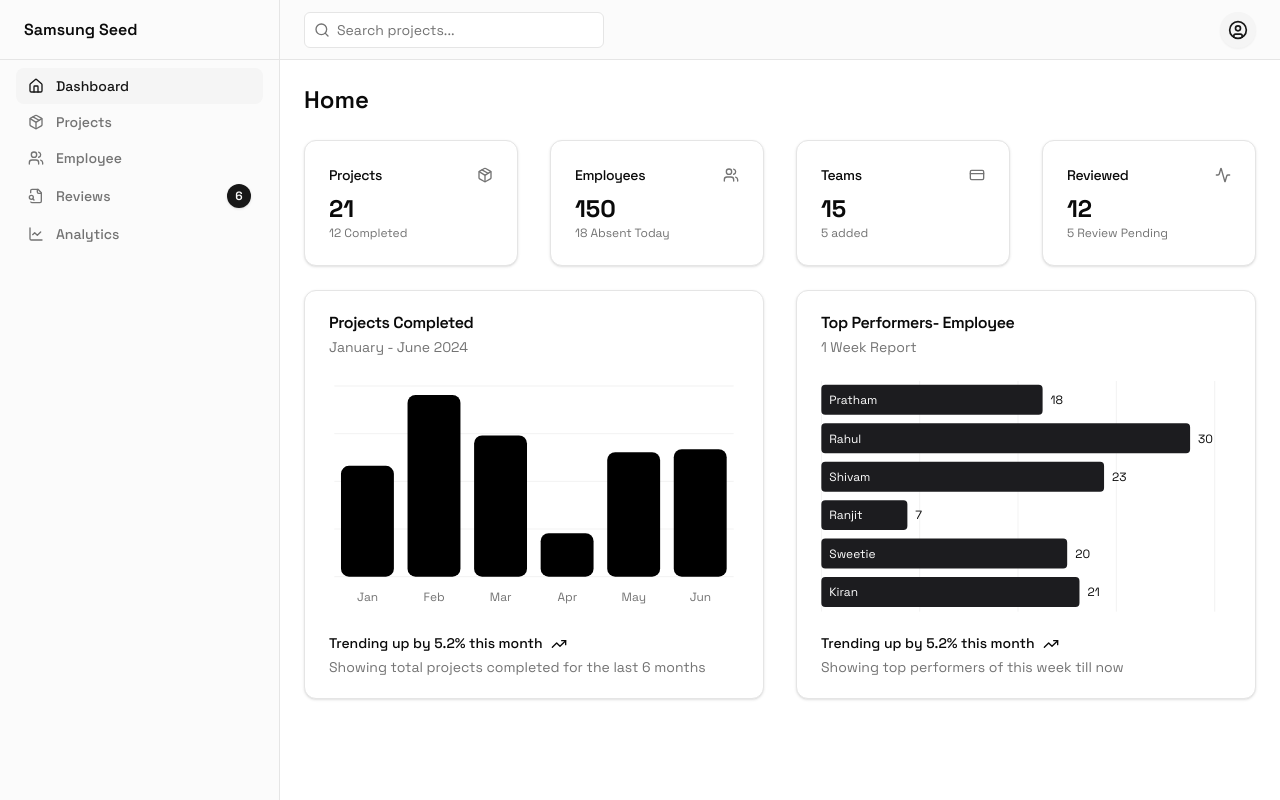
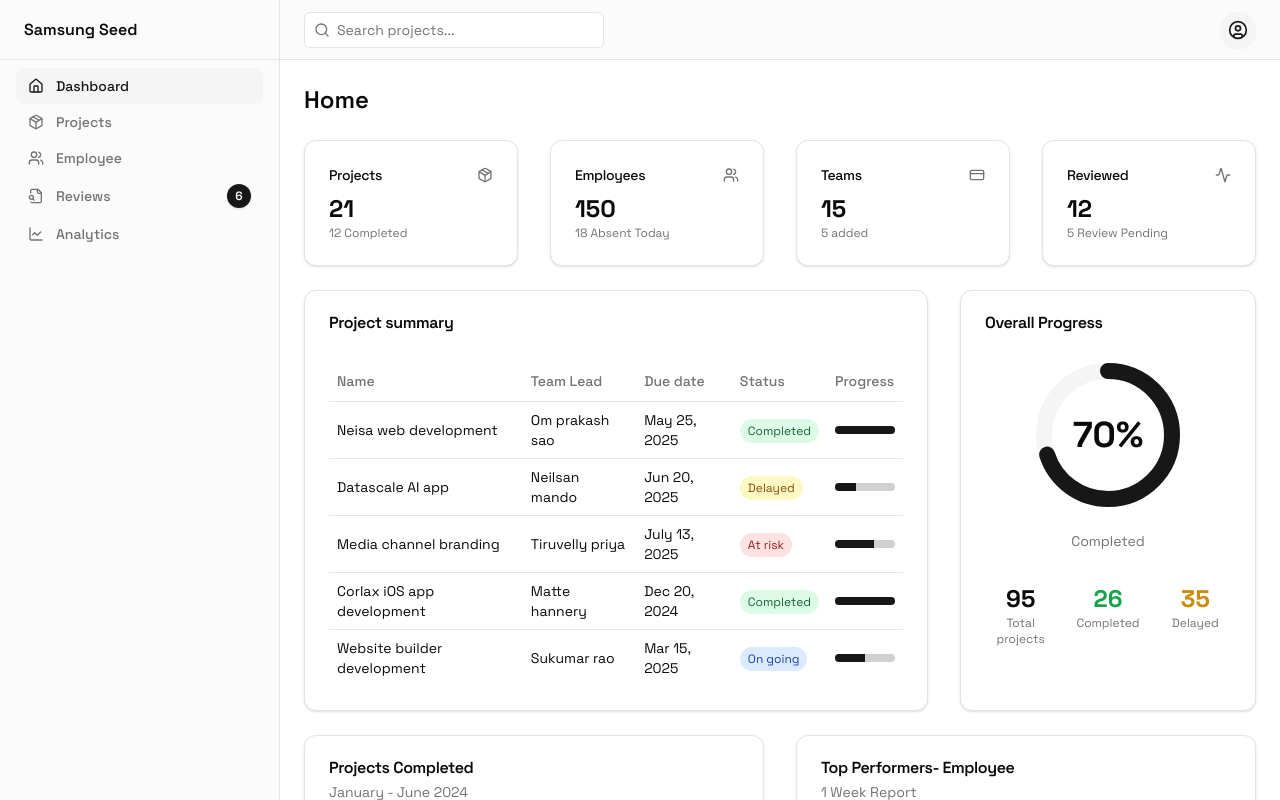
Before and after one commit to prathamranjansingh/SamsungSeed, a React (Vite) app in the folder frontend/: page /home in a window 1280 px wide. Shown: the top 800 px of the page. Built offline with nearby package versions, Linux system fonts and the light colour scheme.

Commit message:
Home Updated

```diff
--- a/frontend/package.json
+++ b/frontend/package.json
@@ -16,6 +16,7 @@
     "@radix-ui/react-icons": "^1.3.0",
     "@radix-ui/react-label": "^2.1.0",
     "@radix-ui/react-popover": "^1.1.1",
+    "@radix-ui/react-progress": "^1.1.0",
     "@radix-ui/react-scroll-area": "^1.1.0",
     "@radix-ui/react-select": "^2.1.1",
     "@radix-ui/react-slot": "^1.1.0",
--- /dev/null
+++ b/frontend/src/components/ui/progress.jsx
@@ -0,0 +1,21 @@
+import * as React from "react"
+import * as ProgressPrimitive from "@radix-ui/react-progress"
+
+import { cn } from "@/lib/utils"
+
+const Progress = React.forwardRef(({ className, value, ...props }, ref) => (
+  <ProgressPrimitive.Root
+    ref={ref}
+    className={cn(
+      "relative h-2 w-full overflow-hidden rounded-full bg-primary/20",
+      className
+    )}
+    {...props}>
+    <ProgressPrimitive.Indicator
+      className="h-full w-full flex-1 bg-primary transition-all"
+      style={{ transform: `translateX(-${100 - (value || 0)}%)` }} />
+  </ProgressPrimitive.Root>
+))
+Progress.displayName = ProgressPrimitive.Root.displayName
+
+export { Progress }
--- a/frontend/src/pages/Home.jsx
+++ b/frontend/src/pages/Home.jsx
@@ -4,18 +4,40 @@ import {
   CardHeader,
   CardTitle,
 } from "../components/ui/card";
-
+import {
+  Select,
+  SelectContent,
+  SelectItem,
+  SelectTrigger,
+  SelectValue,
+} from "../components/ui/select"
+import { Table, TableBody, TableCell, TableHead, TableHeader, TableRow } from "../components/ui/table"
 import { HorizontalChart } from "../components/others/EmployeePerformance";
 
-
+import { Progress } from "../components/ui/progress"
 import ProjectBarchart from "../components/others/ProjectBarchart";
 
 import { Activity, CreditCard, Package, Users } from "lucide-react";
 import { Link } from "react-router-dom";
 
 
+const projectSummary = [
+  { name: "Neisa web development", manager: "Om prakash sao", dueDate: "May 25, 2025", status: "Completed", progress: 100 },
+  { name: "Datascale AI app", manager: "Neilsan mando", dueDate: "Jun 20, 2025", status: "Delayed", progress: 35 },
+  { name: "Media channel branding", manager: "Tiruvelly priya", dueDate: "July 13, 2025", status: "At risk", progress: 65 },
+  { name: "Corlax iOS app development", manager: "Matte hannery", dueDate: "Dec 20, 2024", status: "Completed", progress: 100 },
+  { name: "Website builder development", manager: "Sukumar rao", dueDate: "Mar 15, 2025", status: "On going", progress: 50 },
+]
+
+const calculateOverallProgress = () => {
+  const totalProgress = projectSummary.reduce((sum, project) => sum + project.progress, 0)
+  return Math.round(totalProgress / projectSummary.length)
+}
 
 const Home = () => {
+
+  const overallProgress = calculateOverallProgress()
+
 
 
   return (
@@ -74,6 +96,106 @@ const Home = () => {
           </CardContent>
         </Card>
       </div>
+
+
+{/* PROGRESS OF PROJECTS */}
+<div className="grid grid-cols-1 lg:grid-cols-3 gap-8">
+        <Card className="col-span-2">
+          <CardHeader>
+            <CardTitle>Project summary</CardTitle>
+            <div className="flex space-x-2">
+
+
+            </div>
+          </CardHeader>
+          <CardContent>
+            <Table>
+              <TableHeader>
+                <TableRow>
+                  <TableHead>Name</TableHead>
+                  <TableHead>Team Lead</TableHead>
+                  <TableHead>Due date</TableHead>
+                  <TableHead>Status</TableHead>
+                  <TableHead>Progress</TableHead>
+                </TableRow>
+              </TableHeader>
+              <TableBody>
+                {projectSummary.map((project, index) => (
+                  <TableRow key={index}>
+                    <TableCell>{project.name}</TableCell>
+                    <TableCell>{project.manager}</TableCell>
+                    <TableCell>{project.dueDate}</TableCell>
+                    <TableCell>
+                      <span className={`px-2 py-1 rounded-full text-xs ${
+                        project.status === 'Completed' ? 'bg-green-100 text-green-800' :
+                        project.status === 'Delayed' ? 'bg-yellow-100 text-yellow-800' :
+                        project.status === 'At risk' ? 'bg-red-100 text-red-800' :
+                        'bg-blue-100 text-blue-800'
+                      }`}>
+                        {project.status}
+                      </span>
+                    </TableCell>
+                    <TableCell>
+                      <Progress value={project.progress} className="w-[60px]" />
+                    </TableCell>
+                  </TableRow>
+                ))}
+              </TableBody>
+            </Table>
+          </CardContent>
+        </Card>
+
+        <Card>
+          <CardHeader>
+            <CardTitle>Overall Progress</CardTitle>
+
+          </CardHeader>
+          <CardContent className="flex flex-col items-center">
+            <div className="relative w-40 h-40">
+              <svg className="w-full h-full" viewBox="0 0 100 100">
+                <circle
+                  className="text-muted stroke-current"
+                  strokeWidth="10"
+                  cx="50"
+                  cy="50"
+                  r="40"
+                  fill="transparent"
+                />
+                <circle
+                  className="text-primary stroke-current"
+                  strokeWidth="10"
+                  strokeLinecap="round"
+                  cx="50"
+                  cy="50"
+                  r="40"
+                  fill="transparent"
+                  strokeDasharray={`${overallProgress * 2.51} 251.2`}
+                  transform="rotate(-90 50 50)"
+                />
+              </svg>
+              <div className="absolute inset-0 flex items-center justify-center">
+                <span className="text-4xl font-bold">{overallProgress}%</span>
+              </div>
+            </div>
+            <p className="mt-4 text-sm text-muted-foreground">Completed</p>
+            <div className="mt-8 grid grid-cols-3 gap-4 text-center">
+              <div>
+                <p className="text-2xl font-bold">95</p>
+                <p className="text-xs text-muted-foreground">Total projects</p>
+              </div>
+              <div>
+                <p className="text-2xl font-bold text-green-600">26</p>
+                <p className="text-xs text-muted-foreground">Completed</p>
+              </div>
+              <div>
+                <p className="text-2xl font-bold text-yellow-600">35</p>
+                <p className="text-xs text-muted-foreground">Delayed</p>
+              </div>
+            </div>
+          </CardContent>
+        </Card>
+        </div>
+
       {/* Different Types Of Chart */}
       <div className="grid gap-4 md:grid-cols-2 md:gap-8 lg:grid-cols-2">
         <div className>
@@ -84,6 +206,8 @@ const Home = () => {
           </div>
 
       </div>
+
+
     </main>
   );
 };
```
Also changed, not shown: 1 other file (tests, documents, lock files or other folders).
